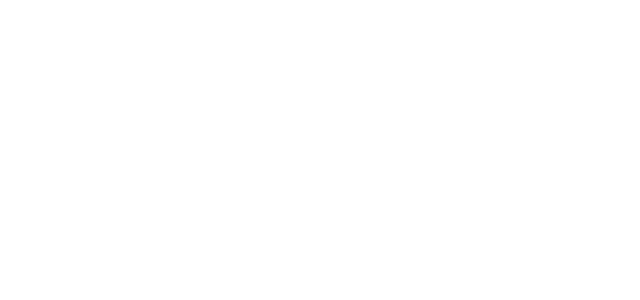
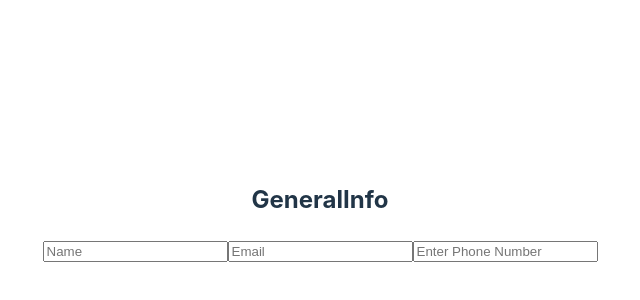
Before and after one commit to nd31pr0/CV_Application, a React (Vite) app in the folder CV_App/: page / in a window 1280 px wide. Shown: the part 188-488 px from the top of the page, without its empty margins (320-960 px from the left). Built offline with nearby package versions, Linux system fonts and the light colour scheme.

Commit message:
link GeneralInfo to App component

```diff
--- a/CV_App/src/App.jsx
+++ b/CV_App/src/App.jsx
@@ -1,10 +1,11 @@
 import './App.css'
-
+import GeneralInfo from './components/GeneralInfo'
 function App() {
   // const [count, setCount] = useState(0)
 
   return (
     <>
+      <GeneralInfo />
     </>
   )
 }
```
